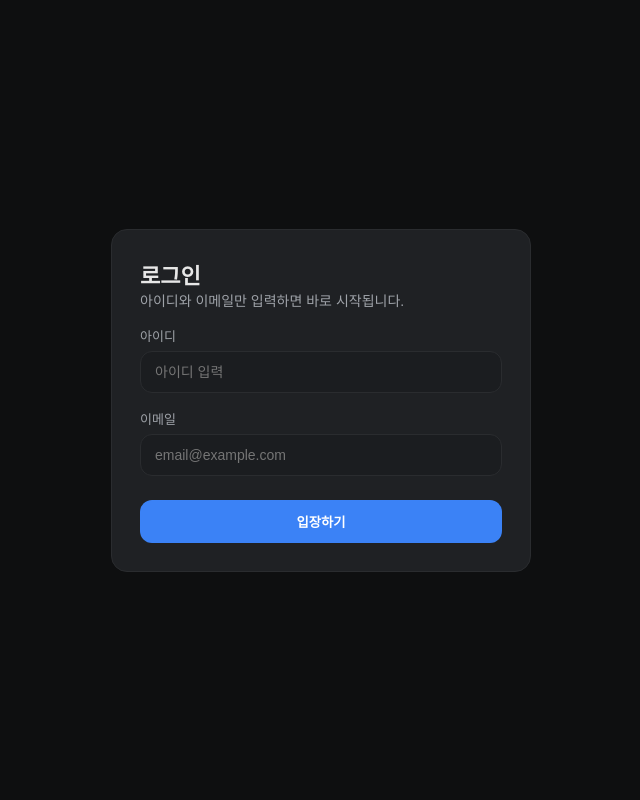
After one commit to jungsuplee-hub/jungsup-gpt, a Flask app: page /login in a window 1280 px wide. The commit adds this page. Shown: the whole page, without its empty margins (319-959 px from the left). Run offline with Flask 3, Linux system fonts and the light colour scheme; some libraries are stand-ins or nearby versions.

Commit message:
Add login and DB-backed question history

```diff
--- a/app.py
+++ b/app.py
@@ -1,16 +1,97 @@
 import os
+import sqlite3
 import requests
 import markdown  # 추가됨
-from flask import Flask, render_template, request, jsonify
+from flask import Flask, render_template, request, jsonify, redirect, session, url_for
 
 app = Flask(__name__)
+app.secret_key = os.environ.get("APP_SECRET_KEY", "dev-secret-key")
+DB_PATH = os.environ.get("DB_PATH", "jungsupgpt.db")
+
+
+def init_db():
+    with sqlite3.connect(DB_PATH) as conn:
+        conn.execute(
+            """
+            CREATE TABLE IF NOT EXISTS users (
+                id INTEGER PRIMARY KEY AUTOINCREMENT,
+                username TEXT NOT NULL,
+                email TEXT NOT NULL,
+                created_at TIMESTAMP DEFAULT CURRENT_TIMESTAMP
+            )
+            """
+        )
+        conn.execute(
+            """
+            CREATE TABLE IF NOT EXISTS questions (
+                id INTEGER PRIMARY KEY AUTOINCREMENT,
+                user_id INTEGER NOT NULL,
+                question TEXT NOT NULL,
+                answer TEXT NOT NULL,
+                created_at TIMESTAMP DEFAULT CURRENT_TIMESTAMP,
+                FOREIGN KEY(user_id) REFERENCES users(id)
+            )
+            """
+        )
+
+
+def get_or_create_user(username, email):
+    with sqlite3.connect(DB_PATH) as conn:
+        cursor = conn.execute(
+            "SELECT id FROM users WHERE username = ? AND email = ?",
+            (username, email),
+        )
+        row = cursor.fetchone()
+        if row:
+            return row[0]
+        cursor = conn.execute(
+            "INSERT INTO users (username, email) VALUES (?, ?)",
+            (username, email),
+        )
+        conn.commit()
+        return cursor.lastrowid
+
+
+def save_question(user_id, question, answer):
+    with sqlite3.connect(DB_PATH) as conn:
+        conn.execute(
+            "INSERT INTO questions (user_id, question, answer) VALUES (?, ?, ?)",
+            (user_id, question, answer),
+        )
+        conn.commit()
+
+init_db()
 
 @app.route('/')
 def index():
-    return render_template('index.html')
+    if not session.get("user_id"):
+        return redirect(url_for("login"))
+    return render_template('index.html', username=session.get("username"))
+
+
+@app.route('/login', methods=['GET', 'POST'])
+def login():
+    if request.method == 'POST':
+        username = request.form.get('username', '').strip()
+        email = request.form.get('email', '').strip()
+        if not username or not email:
+            return render_template('login.html', error="아이디와 이메일을 모두 입력해주세요.")
+        user_id = get_or_create_user(username, email)
+        session["user_id"] = user_id
+        session["username"] = username
+        return redirect(url_for("index"))
+    return render_template('login.html')
+
+
+@app.route('/logout')
+def logout():
+    session.clear()
+    return redirect(url_for("login"))
 
 @app.route('/ask', methods=['POST'])
 def ask():
+    if not session.get("user_id"):
+        return jsonify({"error": "로그인이 필요합니다."}), 401
     api_key = os.environ.get("GEMINI_API_KEY")
     user_message = request.json.get('message')
 
@@ -28,10 +109,13 @@ def ask():
             raw_text = response_data['candidates'][0]['content']['parts'][0]['text']
             # 마크다운을 HTML로 변환하여 전달 (Bold, 리스트 등 처리)
             html_text = markdown.markdown(raw_text, extensions=['fenced_code', 'tables'])
+            save_question(session["user_id"], user_message, raw_text)
             return jsonify({"reply": html_text})
         else:
+            save_question(session["user_id"], user_message, "API 에러 발생")
             return jsonify({"error": "API 에러 발생"}), response.status_code
     except Exception as e:
+        save_question(session["user_id"], user_message, str(e))
         return jsonify({"error": str(e)}), 500
 
 if __name__ == '__main__':
--- /dev/null
+++ b/templates/login.html
@@ -0,0 +1,116 @@
+<!DOCTYPE html>
+<html lang="ko">
+<head>
+    <meta charset="UTF-8">
+    <meta name="viewport" content="width=device-width, initial-scale=1.0">
+    <title>로그인 - 정섭GPT</title>
+    <style>
+        :root {
+            --bg-color: #0e0f10;
+            --card-bg: #1f2124;
+            --text-color: #e7e7e7;
+            --muted-text: #9fa3a9;
+            --accent: #3b82f6;
+            --border: #2a2c2f;
+        }
+
+        * { box-sizing: border-box; }
+
+        body {
+            margin: 0;
+            height: 100vh;
+            display: flex;
+            align-items: center;
+            justify-content: center;
+            background: var(--bg-color);
+            color: var(--text-color);
+            font-family: 'Pretendard', sans-serif;
+        }
+
+        .card {
+            width: 100%;
+            max-width: 420px;
+            background: var(--card-bg);
+            border: 1px solid var(--border);
+            border-radius: 16px;
+            padding: 28px;
+            display: flex;
+            flex-direction: column;
+            gap: 16px;
+        }
+
+        h1 {
+            margin: 0;
+            font-size: 22px;
+        }
+
+        p {
+            margin: 0;
+            color: var(--muted-text);
+            font-size: 14px;
+        }
+
+        label {
+            font-size: 13px;
+            margin-bottom: 6px;
+            display: block;
+            color: var(--muted-text);
+        }
+
+        input {
+            width: 100%;
+            background: #1b1d20;
+            border: 1px solid var(--border);
+            border-radius: 12px;
+            padding: 12px 14px;
+            color: var(--text-color);
+            font-size: 14px;
+        }
+
+        input:focus {
+            outline: none;
+            border-color: var(--accent);
+        }
+
+        .error {
+            background: #2a1d1d;
+            border: 1px solid #5c2d2d;
+            color: #f2b8b8;
+            padding: 10px 12px;
+            border-radius: 10px;
+            font-size: 13px;
+        }
+
+        button {
+            margin-top: 8px;
+            padding: 12px;
+            border: none;
+            border-radius: 12px;
+            background: var(--accent);
+            color: #fff;
+            font-weight: 600;
+            cursor: pointer;
+        }
+    </style>
+</head>
+<body>
+    <form class="card" method="post" action="/login">
+        <div>
+            <h1>로그인</h1>
+            <p>아이디와 이메일만 입력하면 바로 시작됩니다.</p>
+        </div>
+        {% if error %}
+        <div class="error">{{ error }}</div>
+        {% endif %}
+        <div>
+            <label for="username">아이디</label>
+            <input id="username" name="username" type="text" placeholder="아이디 입력" required>
+        </div>
+        <div>
+            <label for="email">이메일</label>
+            <input id="email" name="email" type="email" placeholder="email@example.com" required>
+        </div>
+        <button type="submit">입장하기</button>
+    </form>
+</body>
+</html>
```
Also changed, not shown: templates/index.html (+33 -4 lines).
